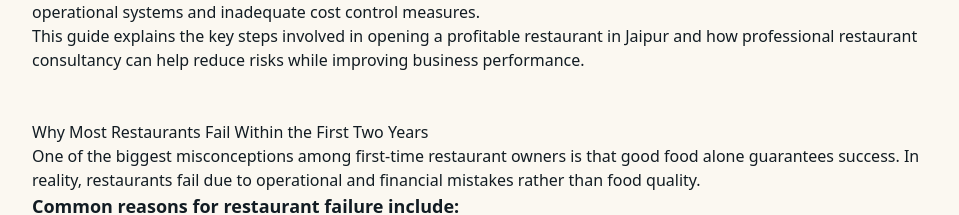
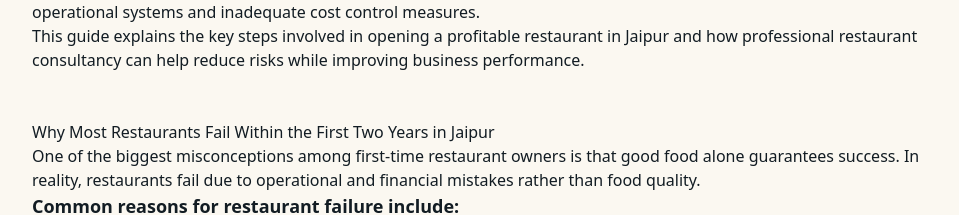
Before and after one commit to shreeshyamkitchenconsultancy-png/shree-shyam-kitchen-consultancy, a Next.js app: page /blog/restaurant-consultant-jaipur-guide in a window 1280 px wide. Shown: the part 1304-1519 px from the top of the page, without its empty margins (160-1119 px from the left). Built offline with nearby package versions, Linux system fonts and the light colour scheme; a web font is replaced by a local one.

Commit message:
change in blog

```diff
--- a/app/blog/restaurant-consultant-jaipur-guide/page.tsx
+++ b/app/blog/restaurant-consultant-jaipur-guide/page.tsx
@@ -69,7 +69,7 @@ export default function ArticlePage() {
 </section>
 
 <section className="prose prose-lg max-w-none mt-12">
-  <h2>Why Most Restaurants Fail Within the First Two Years</h2>
+  <h2>Why Most Restaurants Fail Within the First Two Years in Jaipur</h2>
 
   <p>
     One of the biggest misconceptions among first-time restaurant owners is
```
